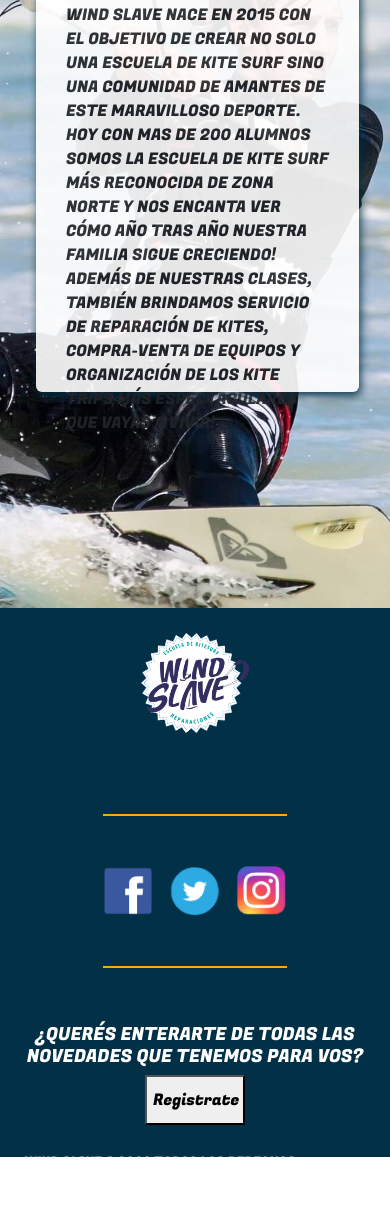
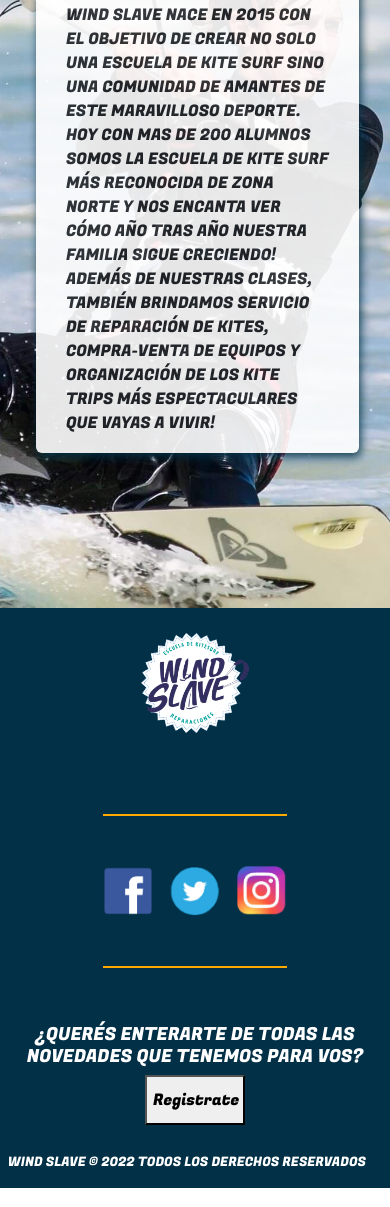
Before and after one commit to ignaciofilipuzzi/ProyectoWindSlave, a website: page pages/nosotros.html in a window 390 px wide. Shown: the part 236-1443 px from the top of the page. Drawn offline with nearby package versions, Linux system fonts and the light colour scheme.

Commit message:
Correcciones post entrega

```diff
--- a/scss/layout/footer.scss
+++ b/scss/layout/footer.scss
@@ -2,7 +2,7 @@
     display: flex;
     flex-direction: column;
     background-color: #023047;
-    height: 40%;
+    height: auto;
     width: 100%;
     .derechos{
         color: #fff;
@@ -57,9 +57,9 @@
     footer{
     display: flex;
     flex-direction: column;
-    height: 65%;
+    height: auto;
         .derechos{
-            padding: 7% 6% 0%;
+            padding: 7% 2% 0%;
         }
         .footer-contenido{
                 display: flex;
@@ -86,7 +86,7 @@
         }
     }
     .footer-escuela{
-        height: 36%;
+        height: auto;
 
     }
 }
--- a/scss/views/index.scss
+++ b/scss/views/index.scss
@@ -1,3 +1,6 @@
+.body-index{
+    height: 114%;
+}
 .myvideo-custom{
     width: 100%;
 
--- a/scss/views/nosotros.scss
+++ b/scss/views/nosotros.scss
@@ -40,7 +40,8 @@
         top: 15%;
         left: -18%;
         width: 138%;
-        height: 65%;
+        height: auto;
+        padding-bottom: 1%;
         &:hover{
             transform: scale(1.1);
         }
```
Also changed, not shown: index.html (+0 -1 lines), pages/contactanos.html (+0 -2 lines), pages/escuela.html (+0 -4 lines), pages/nosotros.html (+0 -4 lines), css/main.css, pages/trips.html (indentation only).
